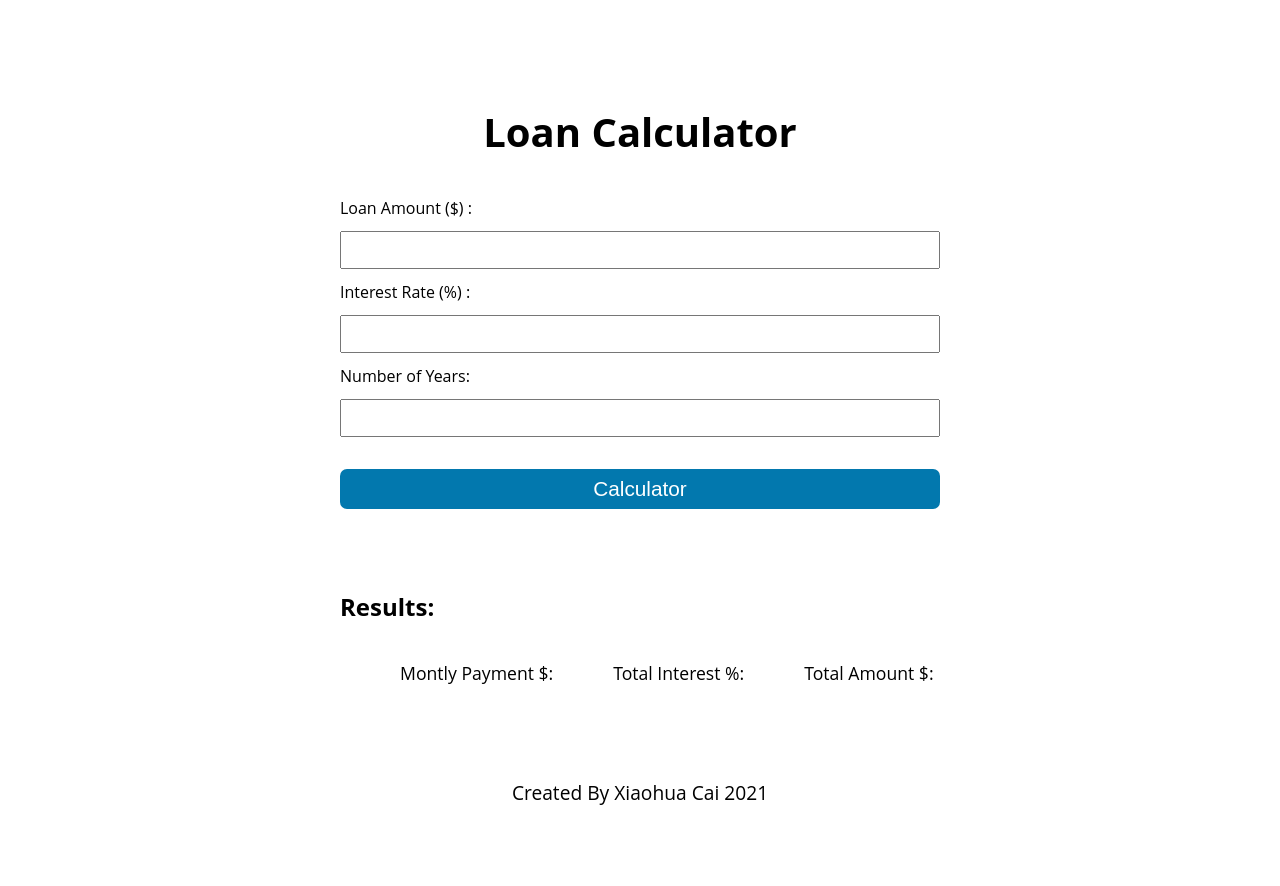
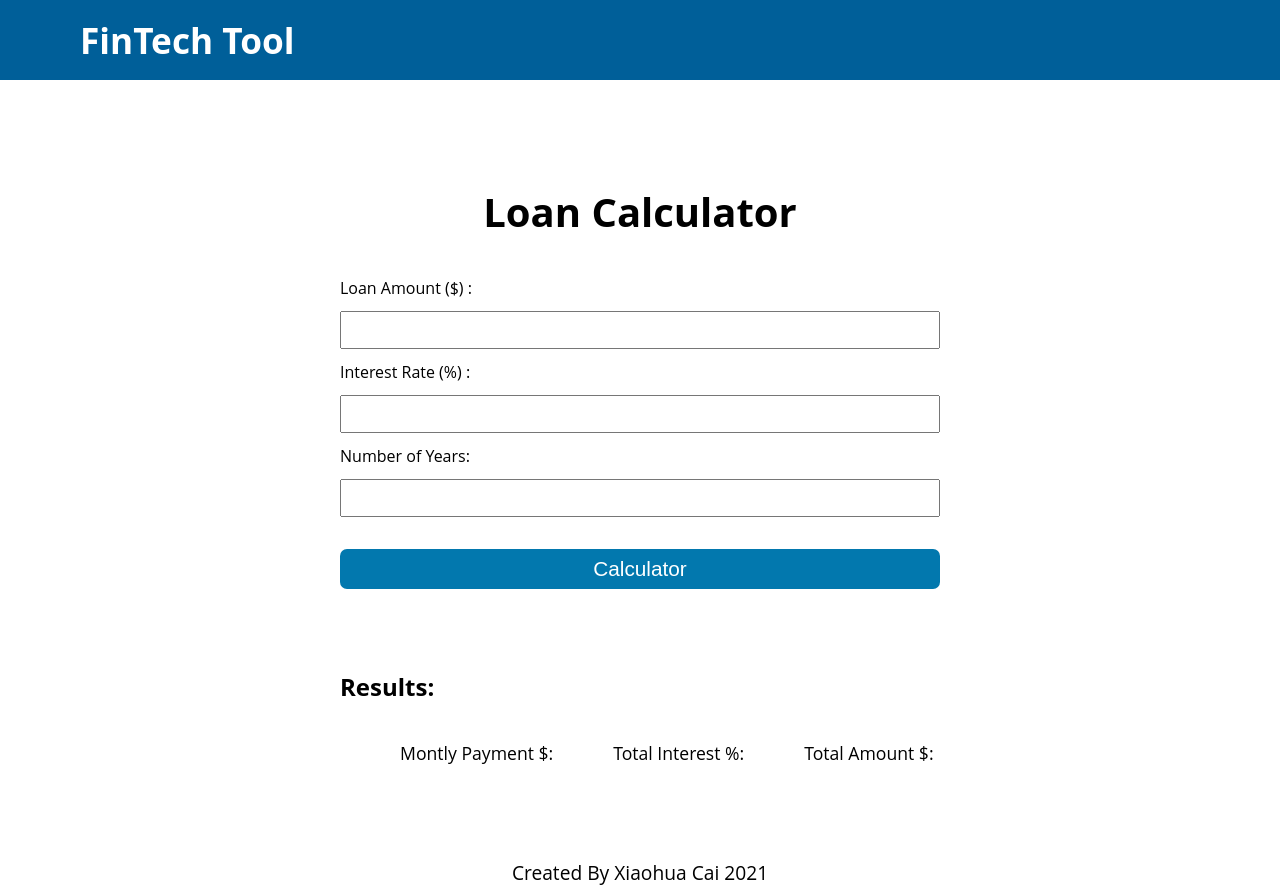
Before and after one commit to xiaohua2003/Loan-Calculator, a plain HTML site: page index.html in a window 1280 px wide. Before the commit the page ends 806 px from the top, so only its background shows below. Drawn offline with Linux system fonts and the light colour scheme.

Commit message:
Update index.html

```diff
--- a/index.html
+++ b/index.html
@@ -7,6 +7,9 @@
     <title>Loan Calculator</title>
 </head>
 <body>
+     <nav>
+        FinTech Tool
+    </nav>
     <main>
         <h1>Loan Calculator</h1>
         <form id="loan-form" action="">
```
